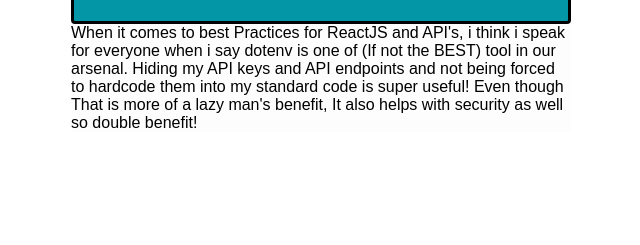
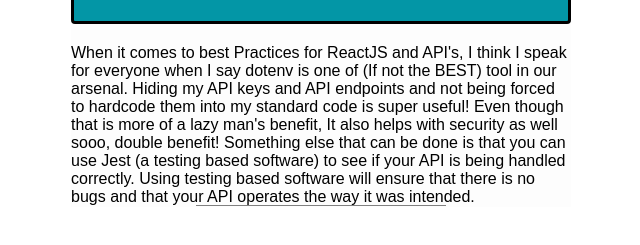
Before and after one commit to GrahamBryce-FS/gatsbyPractice, a Gatsby site: page /apiPost in a window 1280 px wide. Shown: the part 479-724 px from the top of the page, without its empty margins (319-959 px from the left). Built offline with nearby package versions, Linux system fonts and the light colour scheme; Gatsby itself is replaced by a stand-in of ours.

Commit message:
cleaned code

```diff
--- a/src/components/layout.module.css
+++ b/src/components/layout.module.css
@@ -34,3 +34,17 @@
 .hero img {
     max-width: 100%;
 }
+
+.article {
+    margin-top: 20px;
+    padding-bottom:1px;
+    background-image: linear-gradient(to right, transparent 25%, gray 25%, gray 75%, transparent 75%);
+    background-position: bottom;
+    background-size: 100% 2px;
+    background-repeat: no-repeat;
+    background-clip: content-box;
+}
+.h2 {
+    padding-top: 20px;
+    border-top: 1px solid gray;
+}
--- a/src/pages/apiPost.js
+++ b/src/pages/apiPost.js
@@ -3,6 +3,7 @@
 import Layout from "../components/layout";
 import {
     hero,
+    article
   } from '../components/layout.module.css'
 import react from '../images/react.png'
 
@@ -14,7 +15,9 @@
             <header className={hero}>
                 <img src={react} alt="Main Image" />
             </header>
-            <article>When it comes to best Practices for ReactJS and API's, i think i speak for everyone when i say dotenv is one of (If not the BEST) tool in our arsenal. Hiding my API keys and API endpoints and not being forced to hardcode them into my standard code is super useful! Even though That is more of a lazy man's benefit, It also helps with security as well so double benefit!</article>
+            <article className={article}>When it comes to best Practices for ReactJS and API's, I think I speak for everyone when I say dotenv is one of (If not the BEST) tool in our arsenal. Hiding my API keys and API endpoints and not being forced to hardcode them into my standard code is super useful! Even though that is more of a lazy man's benefit, It also helps with security as well sooo, double benefit!
+            Something else that can be done is that you can use Jest (a testing based software) to see if your API is being handled correctly. Using testing based software will ensure that there is no bugs and that your API operates the way it was intended.
+            </article>
         </Layout>
     )
 };
```
Also changed, not shown: src/pages/blog.js (+5 -4 lines).
